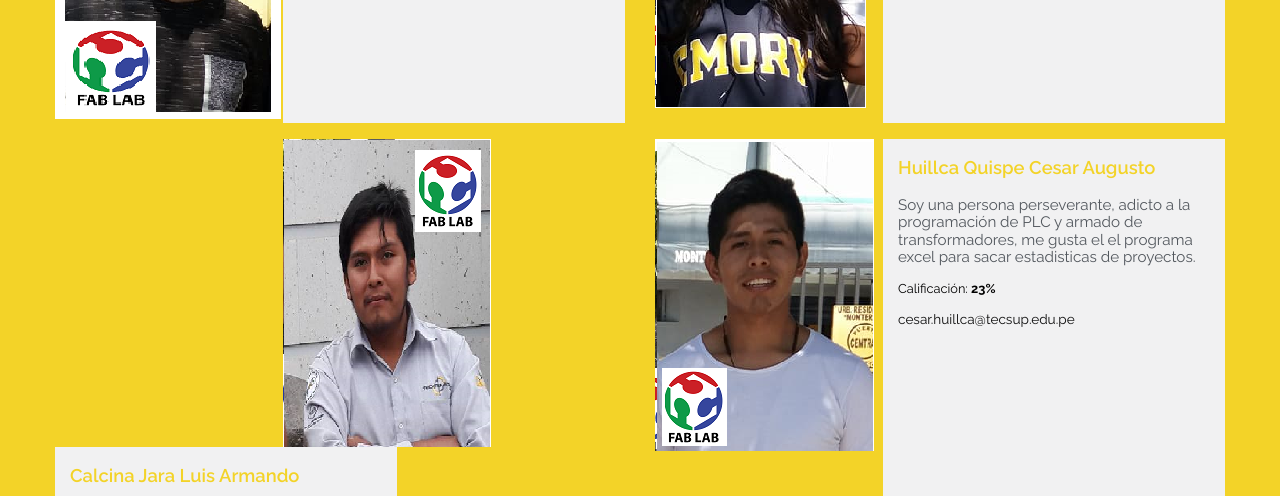
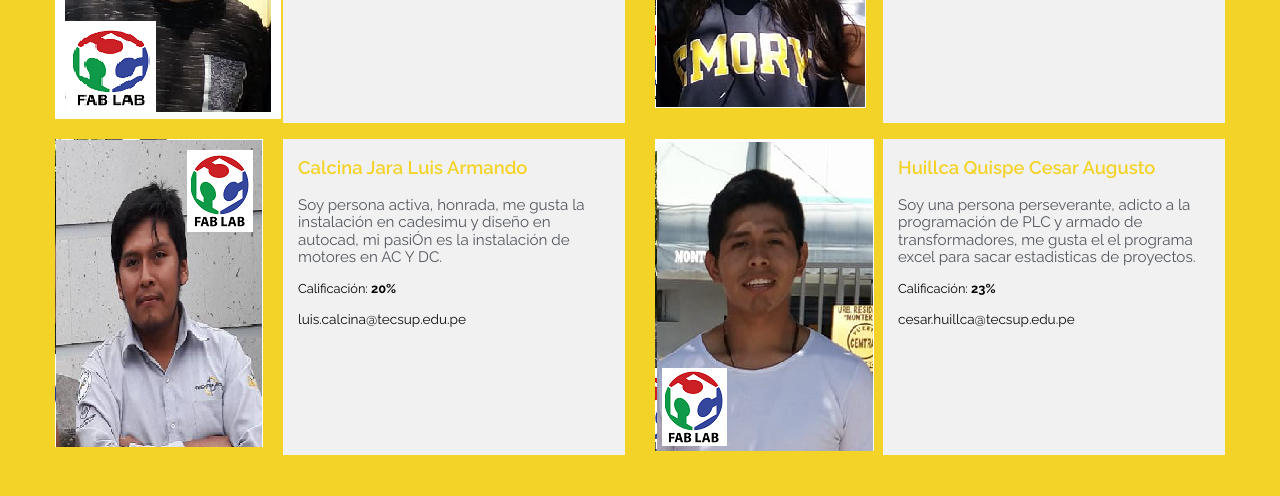
Before and after one commit to luiscalcina/Innovacion-2018-C4-B, a plain HTML site: page index.html in a window 1280 px wide. Shown: the part 1320-1816 px from the top of the page. Drawn offline with Linux system fonts and the light colour scheme; some icons are missing.

Commit message:
Update index.html

```diff
--- a/index.html
+++ b/index.html
@@ -78,6 +78,7 @@
             <div class="team__item">
                 <div class="team__item__img">
                     <img src="img/michael.png" alt="">
+
                 </div>
                 <div class="team__item__description">
                     <p class="team__item__description__name">Ortega Villanueva Michael Anthony</p>
@@ -89,6 +90,7 @@
             <div class="team__item">
                 <div class="team__item__img">
                     <img src="img/adia.png" alt="">
+
                 </div>
                 <div class="team__item__description">
                     <p class="team__item__description__name">Ataucuri Huarancca Adia</p>
@@ -99,8 +101,9 @@
             </div>
             <div class="team__item">
                 <div class="team__item__img">
+                   <img src="img/luis.png" alt="">
 
-                </div><img src="img/luis.png" alt="">
+                </div>
                 <div class="team__item__description">
                     <p class="team__item__description__name">Calcina Jara Luis Armando</p>
                     <p class="team__item__description__info">Soy persona activa, honrada, me gusta la instalación en cadesimu y diseño en autocad, mi pasiÓn es la instalación de motores en AC Y DC.</p>
@@ -111,6 +114,7 @@
             <div class="team__item">
                 <div class="team__item__img">
                      <img src="img/cesar.png" alt="">
+
                     </div>
                     <div class="team__item__description">
                         <p class="team__item__description__name">Huillca Quispe Cesar Augusto</p>
```
